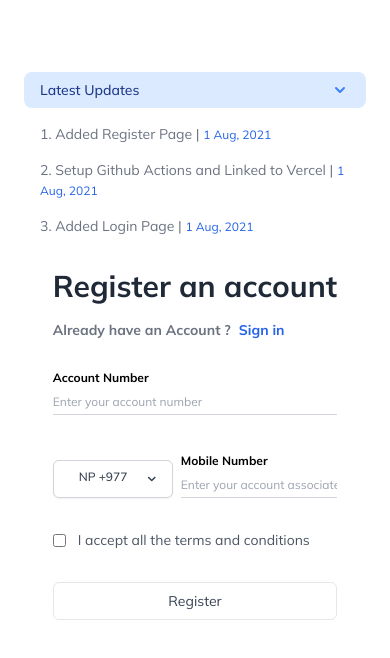
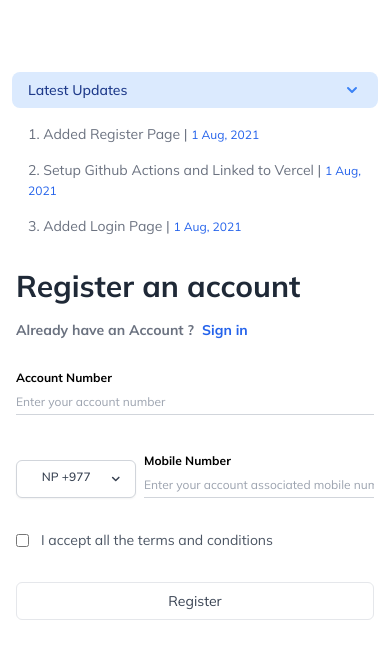
Before and after one commit to pyderator/hardware-token, a Next.js app in the folder app/: page /register in a window 390 px wide. Both pictures are taken after a click on the button "Latest Updates". Shown: the top 658 px of the page. Built offline with nearby package versions, Linux system fonts and the light colour scheme.

Commit message:
fixed unresponsive login page

```diff
--- a/app/components/Updates/updates.tsx
+++ b/app/components/Updates/updates.tsx
@@ -5,7 +5,7 @@ import React from "react";
 
 export const Updates = () => {
   return (
-    <div className="w-full px-4 pt-16">
+    <div className="w-full pt-16">
       <div className="w-full max-w-md p-2 mx-auto bg-white rounded-2xl">
         <Disclosure>
           {({ open }) => (
@@ -31,10 +31,10 @@ export const Updates = () => {
                   className="px-4 pt-4 pb-2 text-sm text-gray-500 grid grid-cols-1 gap-y-4"
                 >
                   <Link href="/register">
-                    <span>
+                    <a>
                       1. Added Register Page |{" "}
                       <span className="text-xs text-blue-600">1 Aug, 2021</span>
-                    </span>
+                    </a>
                   </Link>
                   <Link href="https://github.com/pyderator/hardware-token/actions">
                     <a target="_blank">
@@ -43,10 +43,10 @@ export const Updates = () => {
                     </a>
                   </Link>
                   <Link href="/login">
-                    <span>
+                    <a>
                       3. Added Login Page |{" "}
                       <span className="text-xs text-blue-600">1 Aug, 2021</span>
-                    </span>
+                    </a>
                   </Link>
                 </Disclosure.Panel>
               </Transition>
--- a/app/layouts/baselayout.tsx
+++ b/app/layouts/baselayout.tsx
@@ -26,7 +26,7 @@ const BaseLayout = ({ children }: { children: React.ReactNode }) => {
         />
       </Head>
       <Navbar />
-      <div className="mb-4">
+      <div className="mb-4 mx-1">
         <Updates />
       </div>
       <motion.main
@@ -35,6 +35,7 @@ const BaseLayout = ({ children }: { children: React.ReactNode }) => {
         exit="exit"
         variants={variants}
         transition={{ type: "linear" }}
+        className="px-4"
       >
         {children}
       </motion.main>
--- a/app/pages/login.tsx
+++ b/app/pages/login.tsx
@@ -23,7 +23,7 @@ const Login = () => {
         <main className="h-screen">
           {/* Login Div */}
           <div className="flex align-center justify-center">
-            <div className="h-full bg-white w-full md:min-w-[400px] md:max-w-[400px]">
+            <div className="h-full bg-white w-full md:min-w-[400px] max-w-[400px]">
               <div className="text-center">
                 <H1>Login</H1>
               </div>
--- a/app/pages/register.tsx
+++ b/app/pages/register.tsx
@@ -23,7 +23,7 @@ const Register = () => {
         <main className=" h-screen">
           {/* Register Div */}
           <div className="flex align-center justify-center">
-            <div className="h-full bg-white">
+            <div className="h-full bg-white w-full md:min-w-[400px] max-w-[400px]">
               <H1>Register an account</H1>
               <div className="flex flex-row mt-2">
                 <p className="text-sm font-bold text-gray-500 mr-2">
```
